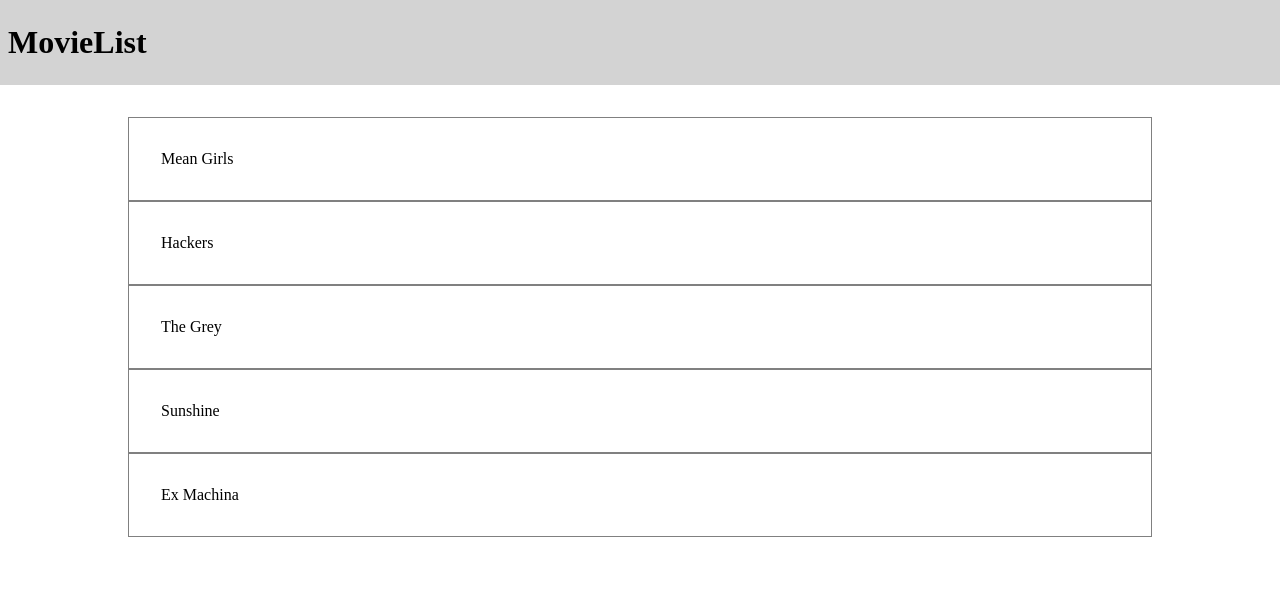
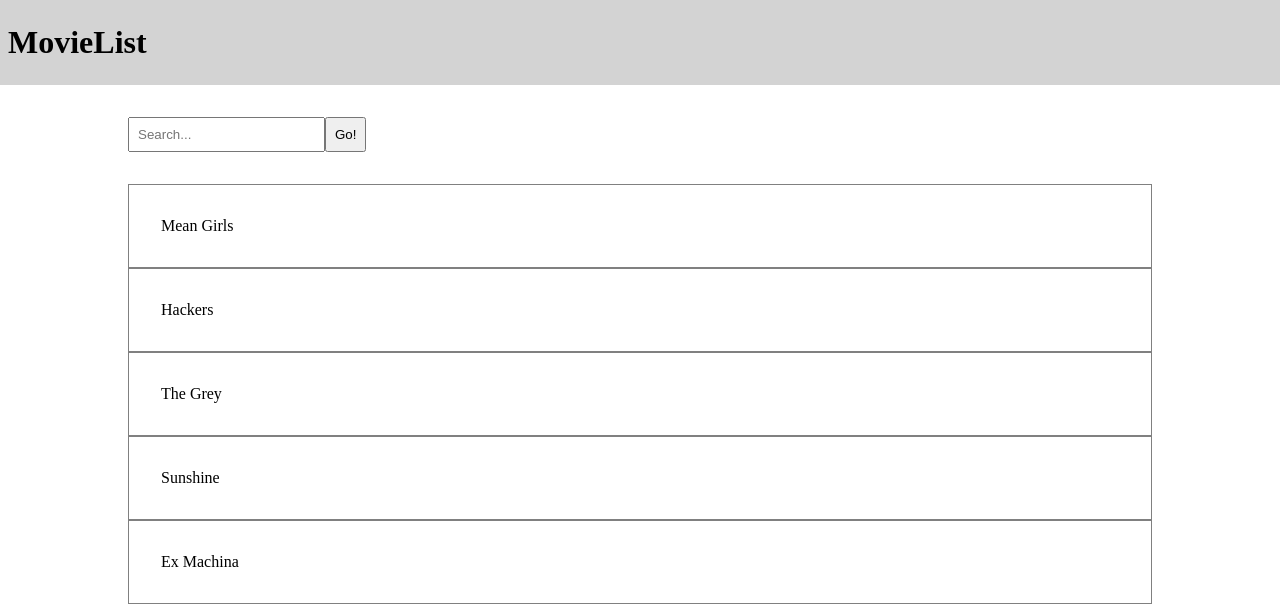
Before and after one commit to AustinAbbott/movies, a React app: page / in a window 1280 px wide. Shown: the top 606 px of the page. Built offline with nearby package versions, Linux system fonts and the light colour scheme; the HTML template or start-up script is replaced by a standard one.

Commit message:
add SearchBar component, handle text input, bind function properly

```diff
--- a/src/components/App.js
+++ b/src/components/App.js
@@ -1,5 +1,6 @@
 import React from 'react';
 import MovieList from './MovieList';
+import SearchBar from './SearchBar';
 import '../main.css';
 
 var movies = [
@@ -15,7 +16,10 @@
     return(
     <div>
       <div className="navbar"><h1>MovieList</h1></div>
-      <MovieList movies={movies}/>
+      <div className="m-rl">
+        <SearchBar />
+        <MovieList movies={movies}/>
+      </div>
     </div>
   )}
 }
--- /dev/null
+++ b/src/components/SearchBar.js
@@ -0,0 +1,31 @@
+import React, { Component } from 'react';
+
+class SearchBar extends Component {
+  constructor(props){
+    super(props);
+    this.state = {
+      searchValue: ""
+    }
+    this.handleInput = this.handleInput.bind(this);
+  }
+
+  handleInput(e) {
+    this.setState({searchValue: e.target.value})
+  }
+  render() {
+    return (
+      <div className="p2-t">
+        <input
+          className="p0-a"
+          type="text"
+          placeholder="Search..."
+          value={this.state.searchValue}
+          onChange={this.handleInput}/>
+
+        <button className="p0-a">Go!</button>
+      </div>
+    )
+  }
+}
+
+export default SearchBar;
--- a/src/main.css
+++ b/src/main.css
@@ -17,9 +17,14 @@
 .p2-a {
   padding: 2rem;
 }
+.p0-a {
+  padding: 0.5rem;
+}
 
+.m-rl {
+  margin: 0 10% 0 10%;
+}
 
 .lines {
   border: 1px solid gray;
-  margin: 0 10% 0 10%;
 }
```
